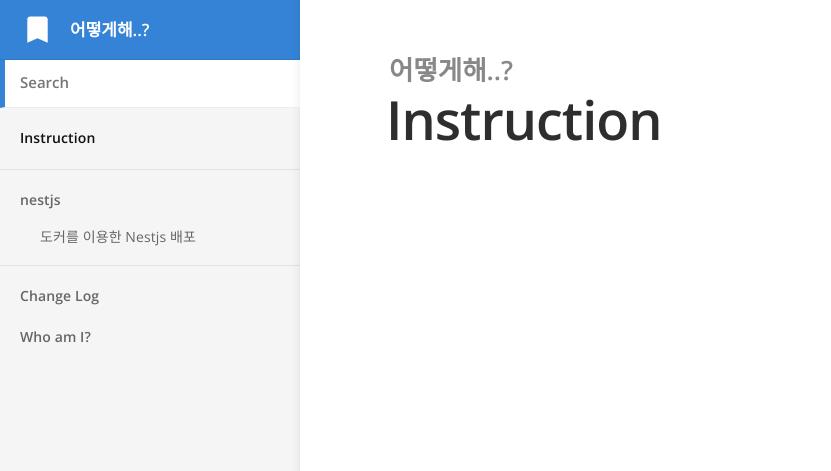
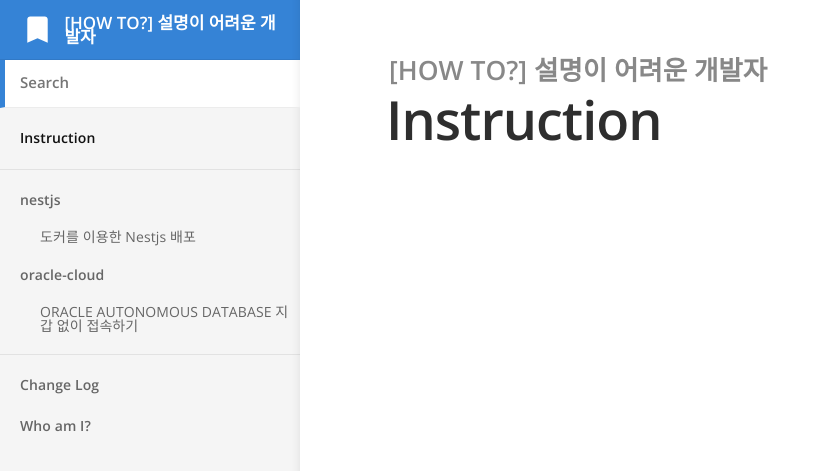
Before and after one commit to shellcodesniper/how_to_series, a Jekyll site: the page built from index.md, in a window 1280 px wide. Shown: the top 471 px of the page, without its empty margins (0-831 px from the left). Built offline with Jekyll 4.4.1, drawn with Linux system fonts in a browser that asks for light colours.

Commit message:
MAIN UPDATE

```diff
--- a/Gemfile
+++ b/Gemfile
@@ -1,6 +1,7 @@
 source 'https://rubygems.org'
 
 gem 'jekyll', '3.8.4'
+gem 'webrick', '1.7.0'
 
 group :jekyll_plugins do
   gem 'jekyll-feed', '0.11.0'
--- a/_config.yml
+++ b/_config.yml
@@ -1,23 +1,20 @@
 # ----
 # Site
 
-title: 어떻게해..?
-url: "https://docs.ql.gl"
+title: "[HOW TO?] 설명이 어려운 개발자"
+url: "https://bdev.io"
 baseurl:
 google_analytics_key:
 show_full_navigation: true
 
 # Values for the jekyll-seo-tag gem (https://github.com/jekyll/jekyll-seo-tag)
 logo: /siteicon.png
-description: HOW TO DO ???? ANSWER FOR YOU
+description: "설명이 힘든 개발자가 설명이 힘든 개발자를 위해 코드로 표현하는법"
 author:
   name: KUUWANGE
-  email: admin@ql.gl
+  email: shellcodesniper@gmail.com
+  affilination: Caramella Inc.
   twitter: # twitter username without the @ symbol
-social:
-  name: WHO AM I?
-  links:
-    - https://github.com/shellcodesniper
 
 # -----
 # Build
@@ -49,6 +46,7 @@ defaults:
       path: ""
     values:
       layout: default
+      image: "https://bdev-s3.s3.ap-northeast-2.amazonaws.com/pics/20221129145508fOASxH_프로필_쿠왕.png"
   -
     scope:
       path: ""
@@ -70,6 +68,14 @@ defaults:
     values:
       _comments:
         type: Marks the impact of this release
+  -
+    scope:
+      path: "/whoami"
+    values:
+      seo:
+        type: Person
+      _comments:
+        type: Who aam I?
 
 # -----------
 # CloudCannon
--- /dev/null
+++ b/_docs/oracle_cloud/autonomous database.md
@@ -0,0 +1,23 @@
+---
+title: ORACLE AUTONOMOUS DATABASE 지갑 없이 접속하기
+category: oracle-cloud
+order: 1
+id: 3
+# permalink: /NestJs/docker
+# description: 도커를 이용한 Nestjs 배포 가이드
+# parent: NESTJS
+# parentUrl: /NestJs/docker/
+# subparent: Configuration
+# subparentUrl: /Prometheus/config/
+# priority: 1
+---
+
+
+
+![Oracle DB 11g Errors Guide:Amazon.ca:Appstore for Android](https://bdev-s3.s3.ap-northeast-2.amazonaws.com/pics/20221129144423uGRqE9_41QodfboFdL.png)
+
+
+
+## 서론
+
+아
```
Also changed, not shown: _docs/backtesting.py.md (added, +14 -0 lines), Gemfile.lock.
